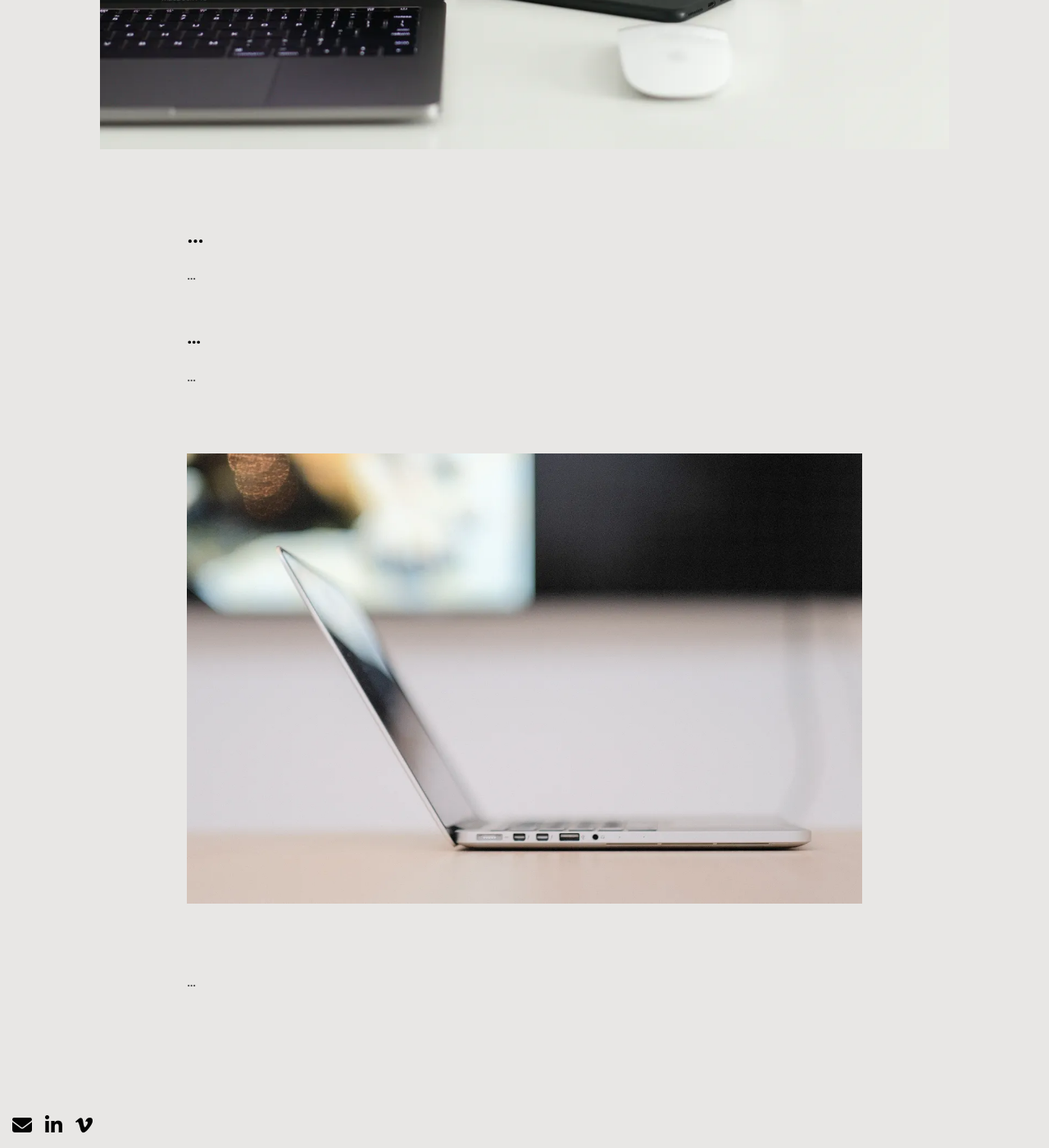
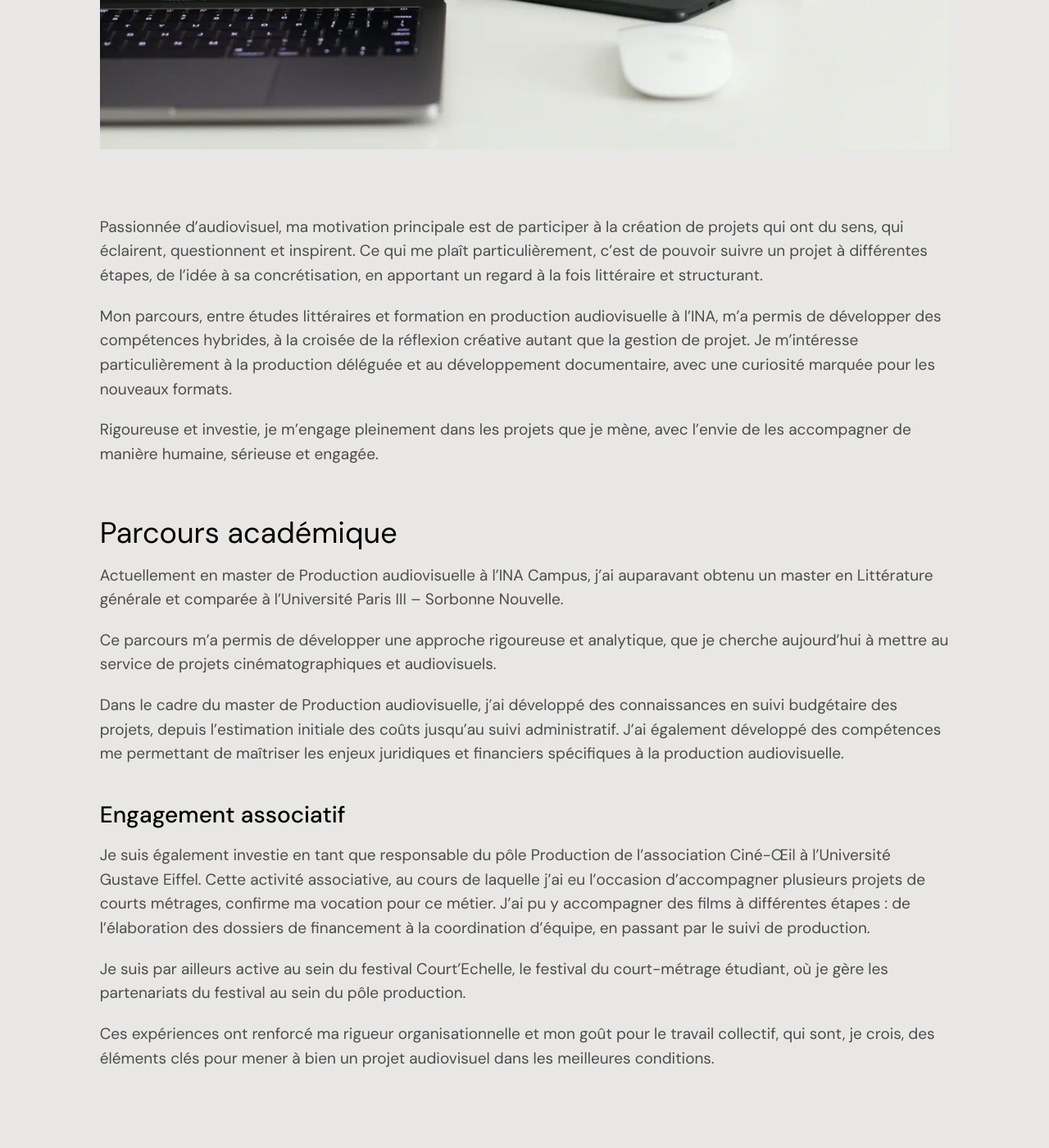
Before and after one commit to hdauleac/hdauleac.github.io, a Jekyll site: the page built from pages/about.md, in a window 1280 px wide and 1400 px high, scrolled down 832 px. Shown: the whole window at 82% size. Built offline with Jekyll 4.4.1, drawn with Linux system fonts in a browser that asks for light colours.

Commit message:
Mise à jour de la section À propos

```diff
--- a/_layouts/basic.html
+++ b/_layouts/basic.html
@@ -22,7 +22,7 @@ body_classes: page-basic
   <div class="section pt-0">
     <div class="container">
       <div class="row justify-content-center">
-        <div class="col-12 col-lg-8">
+        <div class="col-12 col-lg-10">
           <div class="content">{{ content }}</div>
         </div>
       </div>
--- a/pages/about.md
+++ b/pages/about.md
@@ -7,14 +7,24 @@ description: "À propos"
 image: "/assets/images/gen/content/content-5.webp"
 ---
 
-# ...
+Passionnée d’audiovisuel, ma motivation principale est de participer à la création de projets qui ont du sens, qui éclairent, questionnent et inspirent. Ce qui me plaît particulièrement, c’est de pouvoir suivre un projet à différentes étapes, de l’idée à sa concrétisation, en apportant un regard à la fois littéraire et structurant.
 
-...
+Mon parcours, entre études littéraires et formation en production audiovisuelle à l’INA, m’a permis de développer des compétences hybrides, à la croisée de la réflexion créative autant que la gestion de projet. Je m’intéresse particulièrement à la production déléguée et au développement documentaire, avec une curiosité marquée pour les nouveaux formats.
 
-## ...
+Rigoureuse et investie, je m’engage pleinement dans les projets que je mène, avec l’envie de les accompagner de manière humaine, sérieuse et engagée.
 
-...
+# Parcours académique
 
-![Design In Figma]({{ "/assets/images/gen/content/content-2.webp" | relative_url }})
+Actuellement en master de Production audiovisuelle à l’INA Campus, j’ai auparavant obtenu un master en Littérature générale et comparée à l’Université Paris III – Sorbonne Nouvelle.
 
-...
+Ce parcours m’a permis de développer une approche rigoureuse et analytique, que je cherche aujourd’hui à mettre au service de projets cinématographiques et audiovisuels.
+
+Dans le cadre du master de Production audiovisuelle, j’ai développé des connaissances en suivi budgétaire des projets, depuis l’estimation initiale des coûts jusqu’au suivi administratif. J’ai également développé des compétences me permettant de maîtriser les enjeux juridiques et financiers spécifiques à la production audiovisuelle.
+
+## Engagement associatif
+
+Je suis également investie en tant que responsable du pôle Production de l’association Ciné-Œil à l’Université Gustave Eiffel. Cette activité associative, au cours de laquelle j’ai eu l’occasion d’accompagner plusieurs projets de courts métrages, confirme ma vocation pour ce métier. J’ai pu y accompagner des films à différentes étapes : de l’élaboration des dossiers de financement à la coordination d’équipe, en passant par le suivi de production.
+
+Je suis par ailleurs active au sein du festival Court’Echelle, le festival du court-métrage étudiant, où je gère les partenariats du festival au sein du pôle production.
+
+Ces expériences ont renforcé ma rigueur organisationnelle et mon goût pour le travail collectif, qui sont, je crois, des éléments clés pour mener à bien un projet audiovisuel dans les meilleures conditions.
```
